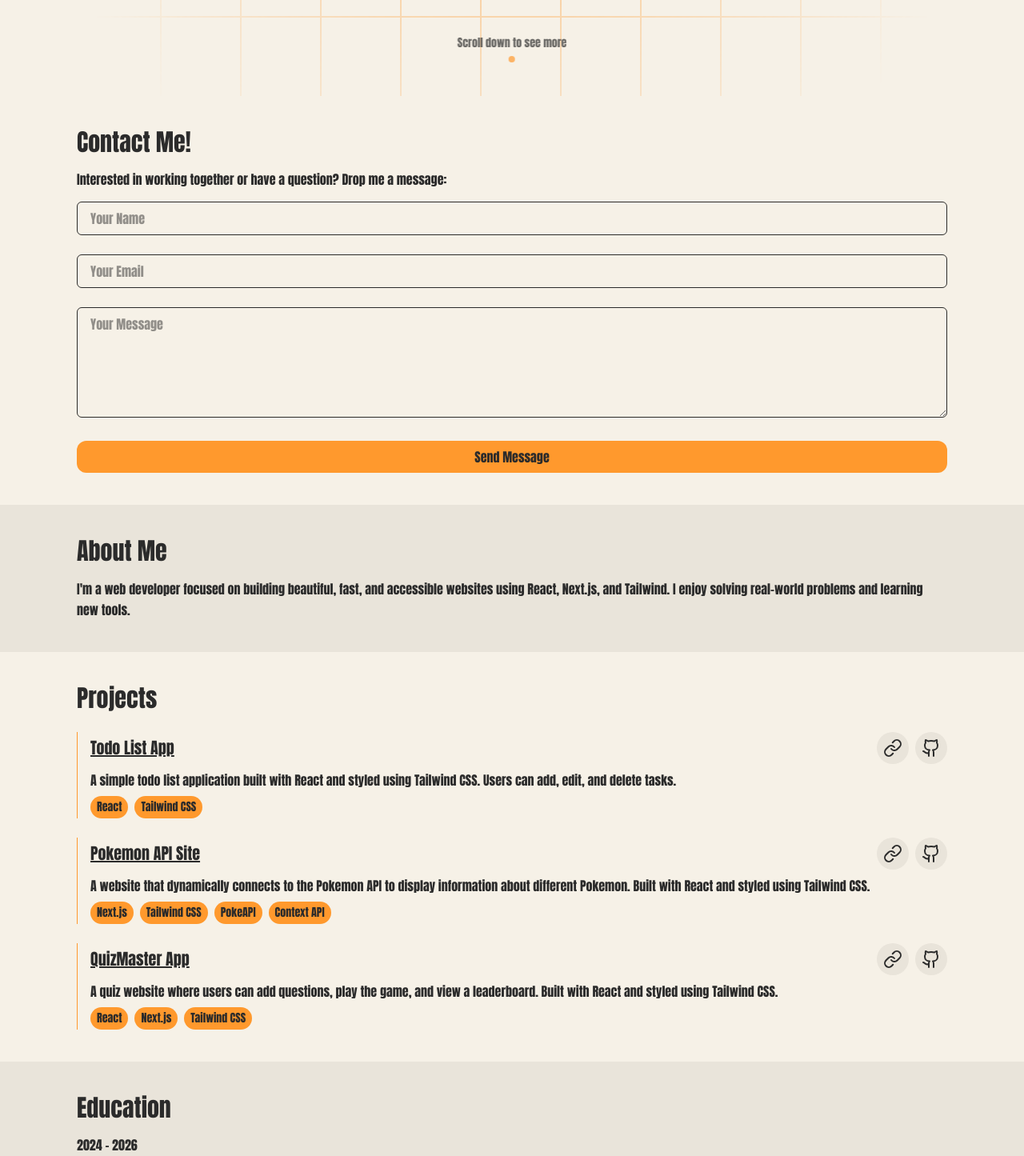
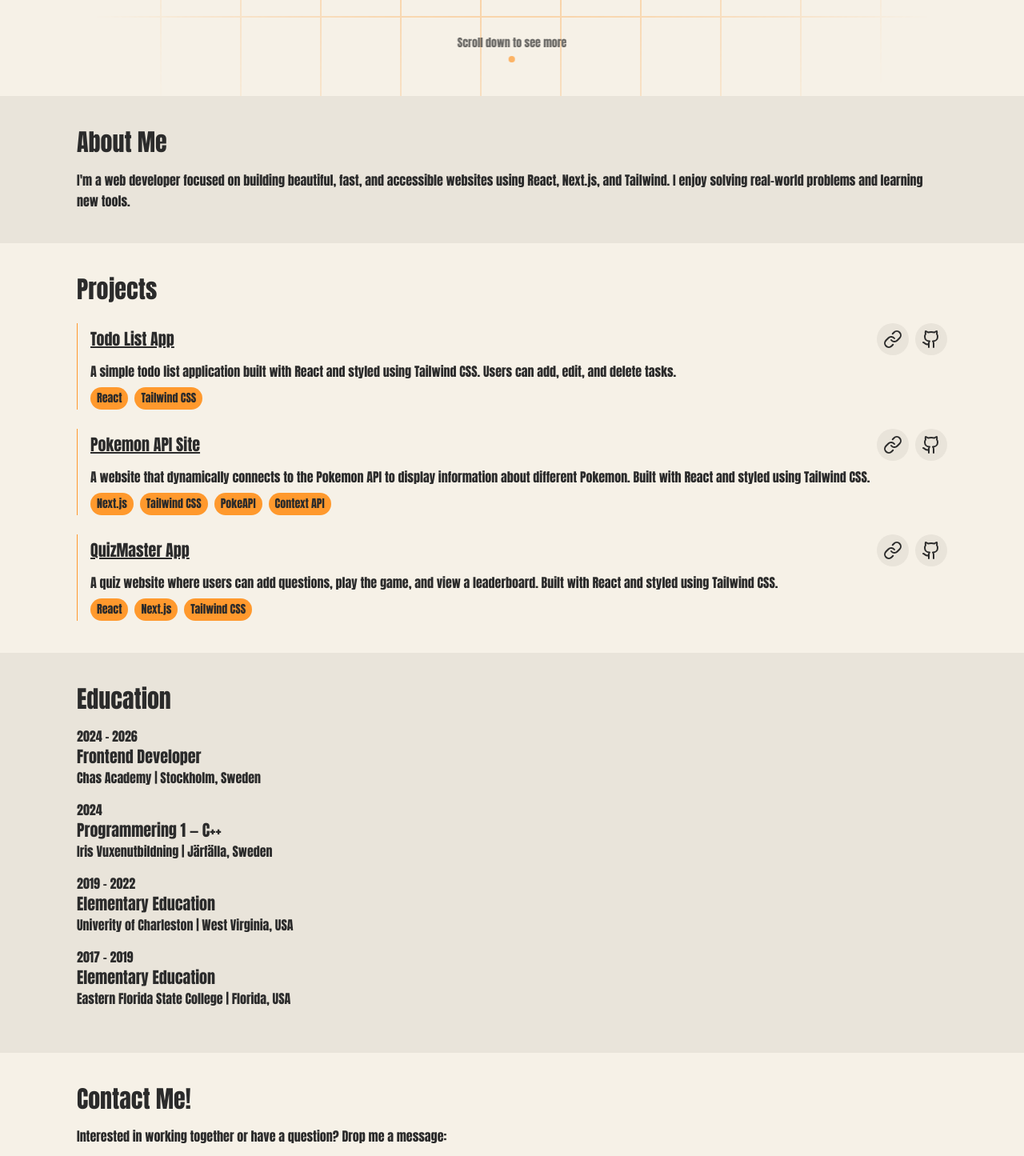
Before and after one commit to emblaah/my_portfolio, a Next.js app: page / in a window 1280 px wide. Shown: the part 680-2125 px from the top of the page at 80% size. Built offline with nearby package versions, Linux system fonts and the light colour scheme.

Commit message:
Reorder sections in HomePage component

```diff
--- a/src/app/page.js
+++ b/src/app/page.js
@@ -12,11 +12,11 @@ export default function HomePage() {
   return (
     <div>
       <HeroSection />
-      <ContactSection />
       <AboutSection />
       <ProjectsSection />
       <EducationSection />
       <BackToTopBtn />
+      <ContactSection />
     </div>
   );
 }
```
